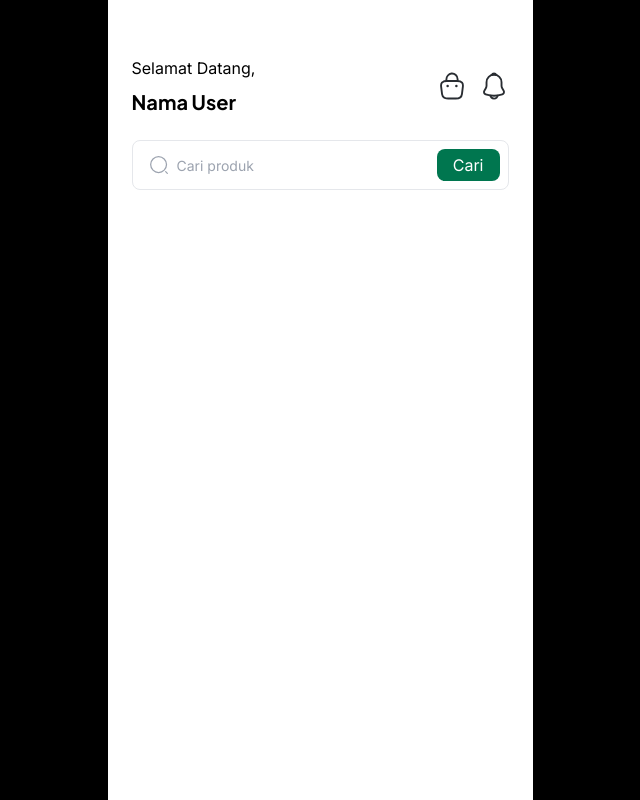
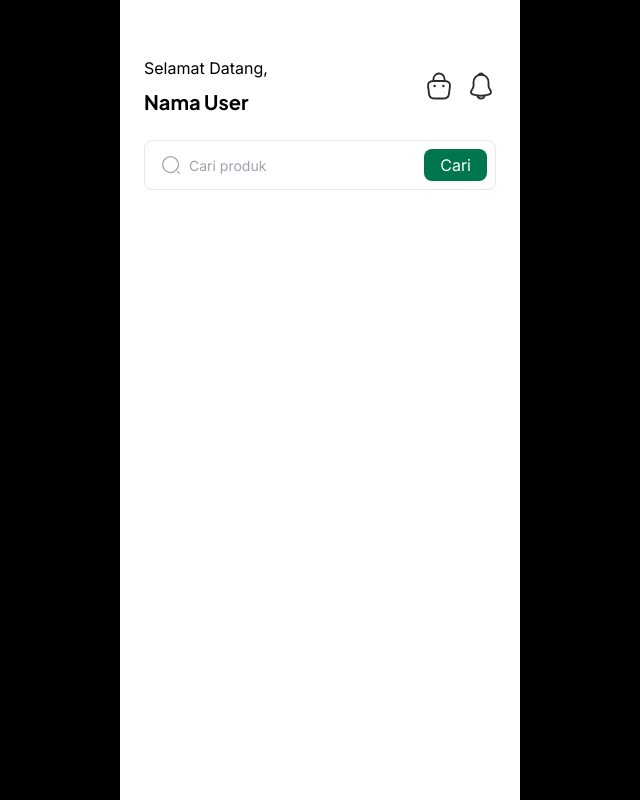
Before and after one commit to imanmaris99/AMIMUM-Project-FE, a Next.js app in the folder amimum/: page / in a window 1280 px wide. Shown: the whole page, without its empty margins (320-960 px from the left). Built offline with nearby package versions, Linux system fonts and the light colour scheme.

Commit message:
refactor: change width screen for mobile

```diff
--- a/amimum/src/app/globals.css
+++ b/amimum/src/app/globals.css
@@ -17,8 +17,8 @@ body {
 }
 
 main {
-  width: 425px;
-  min-width: 320px;
+  width: 400px;
+  min-width: 360px;
   min-height: 100vh;
   background-color: white;
 }
```
